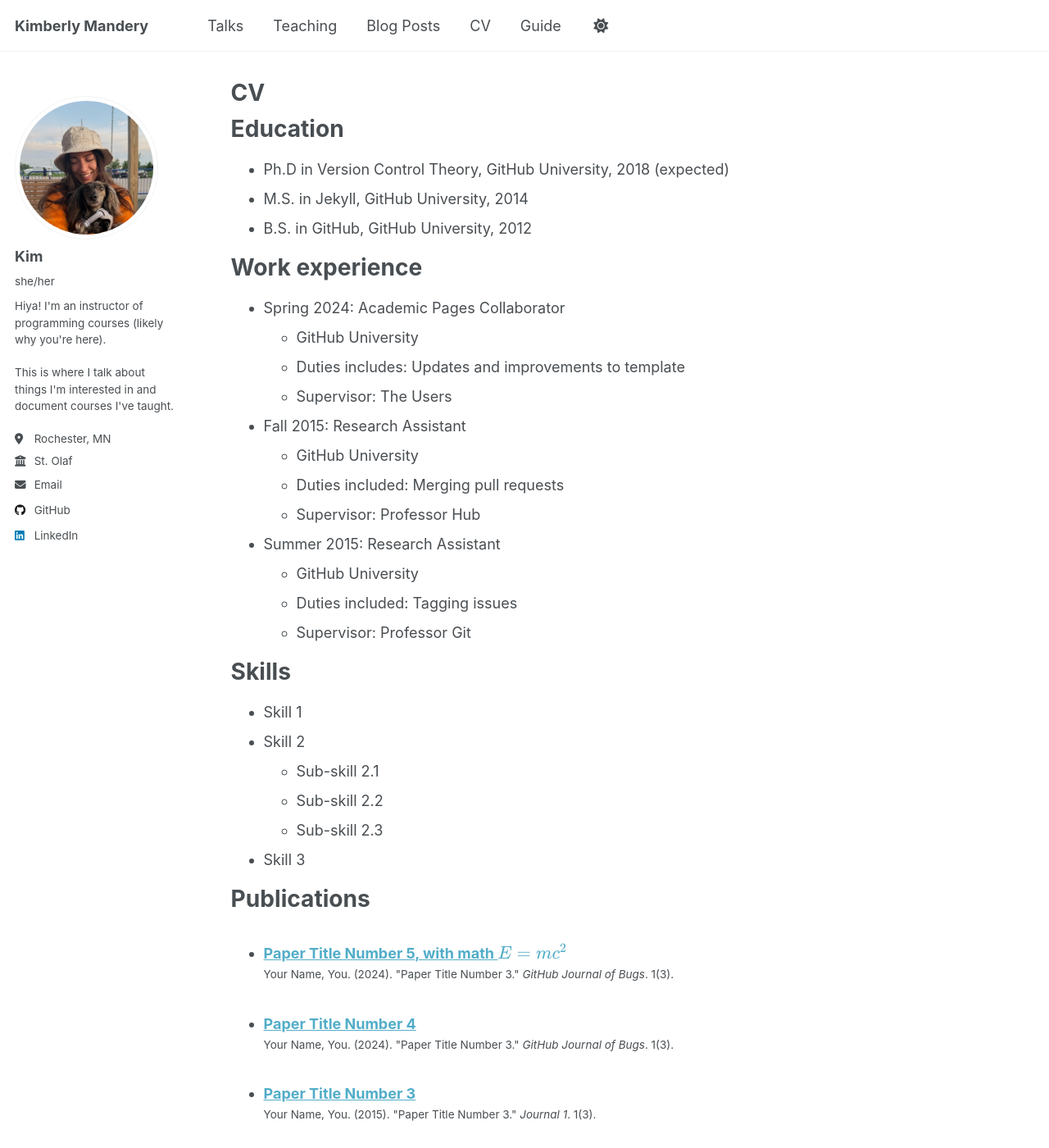
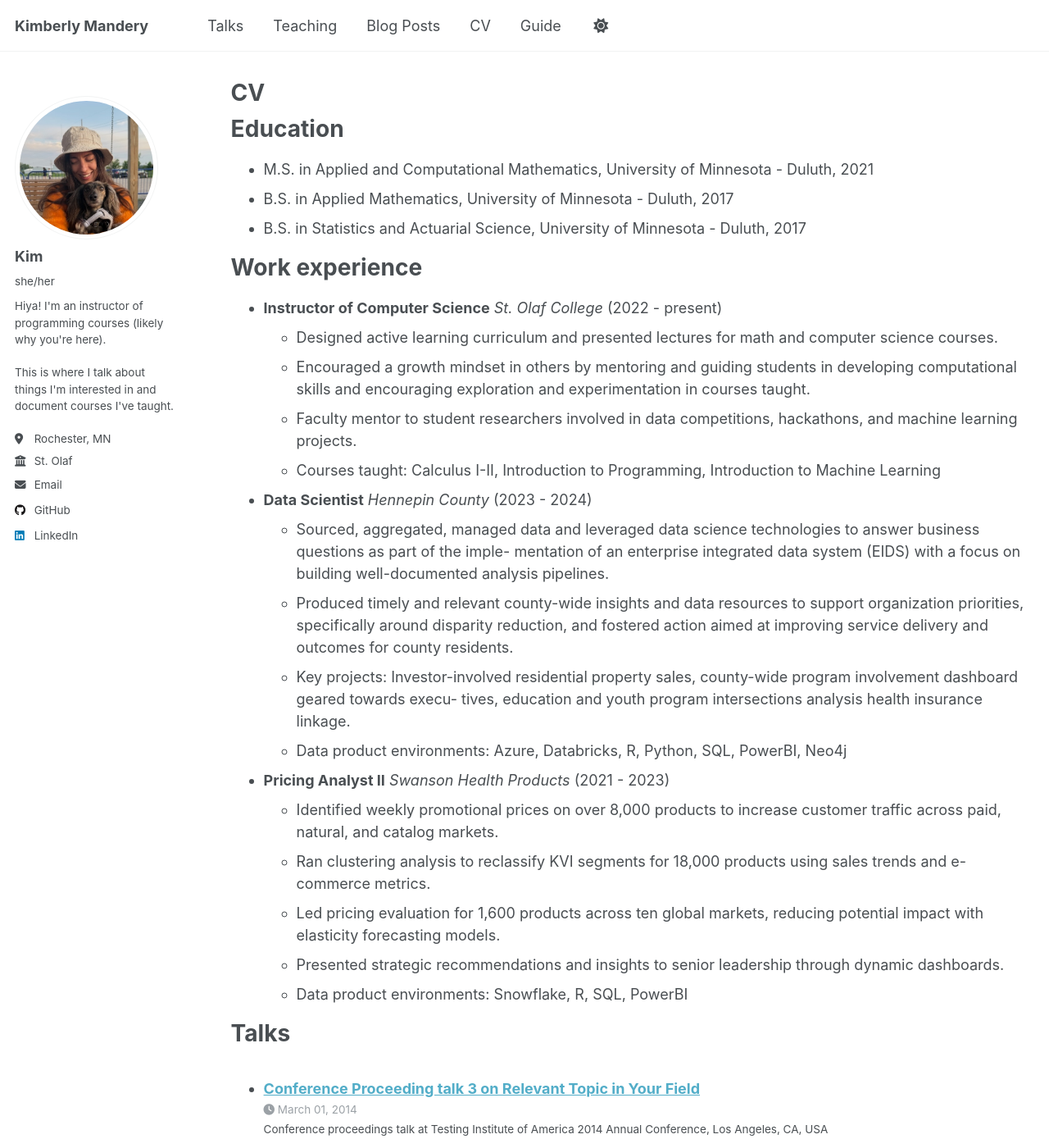
Before and after one commit to chefs-kiss/chefs-kiss.github.io, a Jekyll site: the page built from _pages/cv.md, in a window 1280 px wide and 1400 px high. Shown: the whole window at 82% size. Built offline with Jekyll 4.4.1, drawn with Linux system fonts in a browser that asks for light colours; some of the changed text lies outside the part shown.

Commit message:
added resume

```diff
--- a/_pages/cv.md
+++ b/_pages/cv.md
@@ -11,41 +11,30 @@ redirect_from:
 
 Education
 ======
-* Ph.D in Version Control Theory, GitHub University, 2018 (expected)
-* M.S. in Jekyll, GitHub University, 2014
-* B.S. in GitHub, GitHub University, 2012
+* M.S. in Applied and Computational Mathematics, University of Minnesota - Duluth, 2021
+* B.S. in Applied Mathematics, University of Minnesota - Duluth, 2017
+* B.S. in Statistics and Actuarial Science, University of Minnesota - Duluth, 2017
 
 Work experience
 ======
-* Spring 2024: Academic Pages Collaborator
-  * GitHub University
-  * Duties includes: Updates and improvements to template
-  * Supervisor: The Users
+* **Instructor of Computer Science** *St. Olaf College* (2022 - present)
+  * Designed active learning curriculum and presented lectures for math and computer science courses.
+  * Encouraged a growth mindset in others by mentoring and guiding students in developing computational skills and encouraging exploration and experimentation in courses taught.
+  * Faculty mentor to student researchers involved in data competitions, hackathons, and machine learning projects.
+  * Courses taught: Calculus I-II, Introduction to Programming, Introduction to Machine Learning
 
-* Fall 2015: Research Assistant
-  * GitHub University
-  * Duties included: Merging pull requests
-  * Supervisor: Professor Hub
+* **Data Scientist** *Hennepin County* (2023 - 2024)
+  * Sourced, aggregated, managed data and leveraged data science technologies to answer business questions as part of the imple- mentation of an enterprise integrated data system (EIDS) with a focus on building well-documented analysis pipelines.
+  * Produced timely and relevant county-wide insights and data resources to support organization priorities, specifically around disparity reduction, and fostered action aimed at improving service delivery and outcomes for county residents.
+  * Key projects: Investor-involved residential property sales, county-wide program involvement dashboard geared towards execu- tives, education and youth program intersections analysis health insurance linkage.
+  * Data product environments: Azure, Databricks, R, Python, SQL, PowerBI, Neo4j
 
-* Summer 2015: Research Assistant
-  * GitHub University
-  * Duties included: Tagging issues
-  * Supervisor: Professor Git
-
-Skills
-======
-* Skill 1
-* Skill 2
-  * Sub-skill 2.1
-  * Sub-skill 2.2
-  * Sub-skill 2.3
-* Skill 3
-
-Publications
-======
-  <ul>{% for post in site.publications reversed %}
-    {% include archive-single-cv.html %}
-  {% endfor %}</ul>
+* **Pricing Analyst II** *Swanson Health Products* (2021 - 2023)
+  * Identified weekly promotional prices on over 8,000 products to increase customer traffic across paid, natural, and catalog markets.
+  * Ran clustering analysis to reclassify KVI segments for 18,000 products using sales trends and e-commerce metrics.
+  * Led pricing evaluation for 1,600 products across ten global markets, reducing potential impact with elasticity forecasting models.
+  * Presented strategic recommendations and insights to senior leadership through dynamic dashboards.
+  * Data product environments: Snowflake, R, SQL, PowerBI
 
 Talks
 ======
@@ -59,6 +48,10 @@ Teaching
     {% include archive-single-cv.html %}
   {% endfor %}</ul>
 
-Service and leadership
+Community Involvement
 ======
-* Currently signed in to 43 different slack teams
+* Judge for COMAP Mathematical Contest in Modeling (MCM), 2018-2025
+* Advisor and judge for MinneAnalytics MinneMUDAC data competition, 2024-2025
+* GRE Quantitative Prep Tutor for TRIO McNair Scholars at University of Wisconsin - Superior 2021
+* Volunteer at Mayo Clinic, 2018
+* Gardener at Glensheen historic estate, 2017-2018
```
